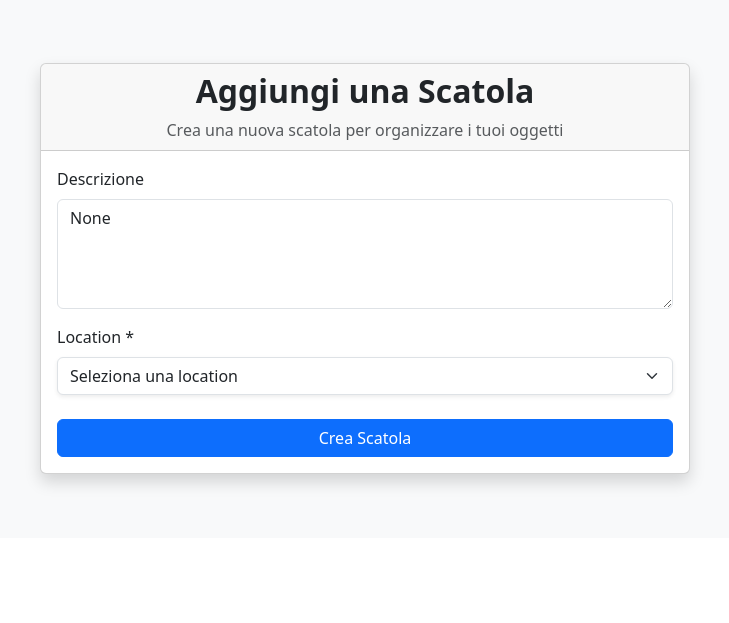
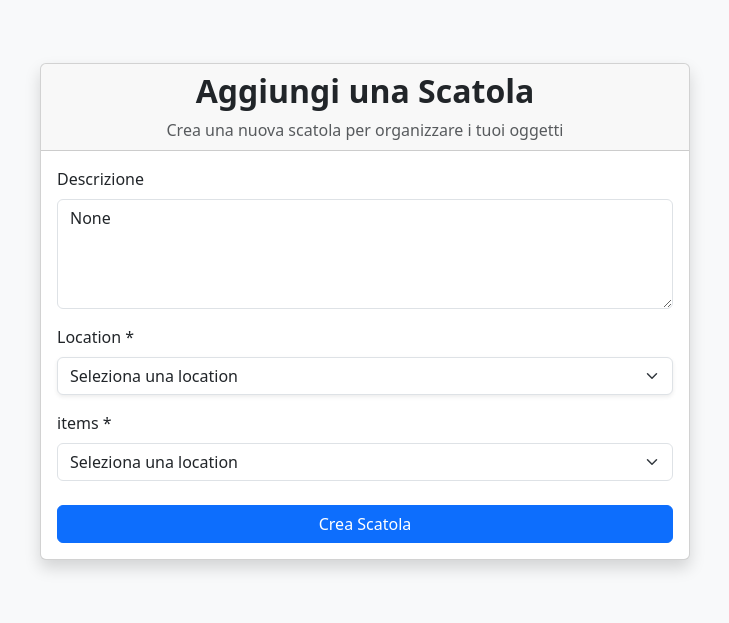
Before and after one commit to TrentoElProgrammatores/hackaton, a Django app: page /aggiungi/scatola in a window 1280 px wide. Shown: the part 50-673 px from the top of the page, without its empty margins (275-1004 px from the left). Run offline with Django 5.2, Linux system fonts and the light colour scheme; data comes from the database, SQL or seed files in the repository.

Commit message:
modifica form, modifica scatola, prodotto.html

```diff
--- a/scambio/forms.py
+++ b/scambio/forms.py
@@ -123,17 +123,28 @@
         })
     )
 
+    items = forms.ModelChoiceField(
+        queryset=Location.objects.all(),
+        empty_label='Seleziona una location',
+        widget=forms.Select(attrs={
+            'class': 'form-select',
+            'required': True,
+        })
+    )
+
     def __init__(self, *args, **kwargs):
         # recupera lo user passato dalla view
         self.user = kwargs.pop('user', None)
         super().__init__(*args, **kwargs)
-
         # Popolamento dinamico del campo location
         if self.user is not None:
             try:
+                print("User", Oggetto.objects.filter(location__sede=self.user))
                 self.fields['location'].queryset = Location.objects.filter(sede=self.user)
+                self.fields['items'].queryset = Oggetto.objects.filter(location__sede=self.user)
             except Exception:
                 self.fields['location'].queryset = Location.objects.all()
+                self.fields['items'].queryset = Oggetto.objects.none()
         else:
             self.fields['location'].queryset = Location.objects.none()
 
@@ -152,7 +163,7 @@
 
     class Meta:
         model = Scatola
-        fields = ('descrizione', 'location')
+        fields = ('descrizione', 'location','items')
 
 class UploadLocationForm(forms.ModelForm):
     nome = forms.CharField(
--- a/scambio/templates/aggiungiScatola.html
+++ b/scambio/templates/aggiungiScatola.html
@@ -47,6 +47,15 @@
                                 {{ form.location }}
                                 {% if form.location.errors %}
                                     <div class="text-danger small">{{ form.location.errors }}</div>
+                                {% endif %}
+                            </div>
+
+                            <!-- Location -->
+                            <div class="mb-3">
+                                <label for="location" class="form-label">items *</label>
+                                {{ form.items }}
+                                {% if form.items.errors %}
+                                    <div class="text-danger small">{{ form.items.errors }}</div>
                                 {% endif %}
                             </div>
 
--- a/scambio/templates/prodotto.html
+++ b/scambio/templates/prodotto.html
@@ -118,7 +118,8 @@
         {% for scambio in scambi %}
         { date: "{{scambio.scambio.createdAt}}", da: "{{scambio.scambio.da.sede.nome}}", a: "{{scambio.scambio.a.sede.nome}}" ,daLocation: "{{scambio.scambio.da.nome}}",aLocation: "{{scambio.scambio.a.nome}}",},
         {% endfor %}
-      ]
+      ],
+      scatola: "{{item.scatola.nome}}"
     };
 
     // Popola i dati nel DOM
```
